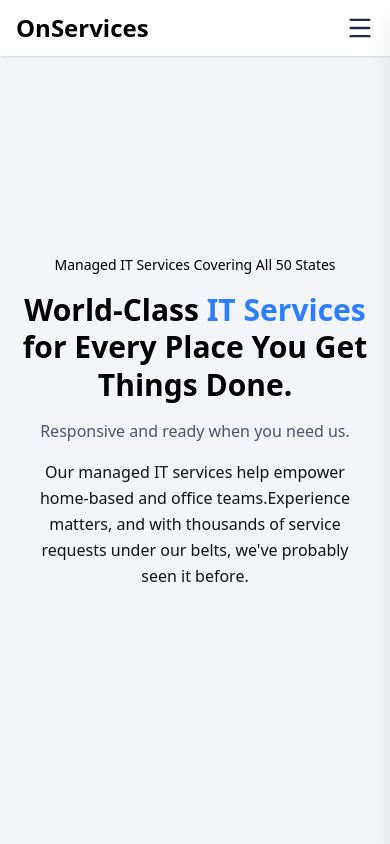
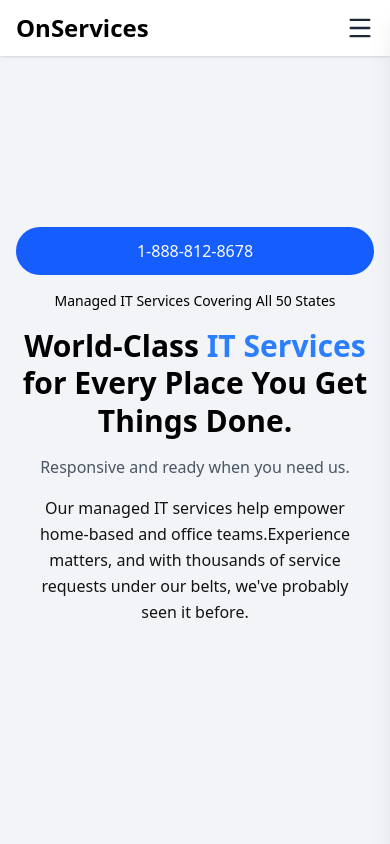
Before and after one commit to Sumitkumar181/OnServices, a React (Vite) app: page / in a window 390 px wide. Shown: the top 844 px of the page. Built offline with nearby package versions, Linux system fonts and the light colour scheme.

Commit message:
add button

```diff
--- a/src/components/homepageComponents/HeroSection.jsx
+++ b/src/components/homepageComponents/HeroSection.jsx
@@ -4,7 +4,12 @@
 export default function HeroSection() {
     return (
         <section className="w-full bg-[#f2f4f7] flex flex-col justify-center min-h-screen py-4 sm:py-8 md:py-24 text-center px-4">
-
+            <a
+                href="tel:18778431717"
+                className="text-white bg-blue-600 py-3 px-3 sm:px-4 rounded-full mb-4 font-medium text-base block md:hidden mt-2"
+            >
+                1-888-812-8678
+            </a>
 
             <p className="text-sm md:text-base font-medium text-black">
                 Managed IT Services Covering All 50 States
```
